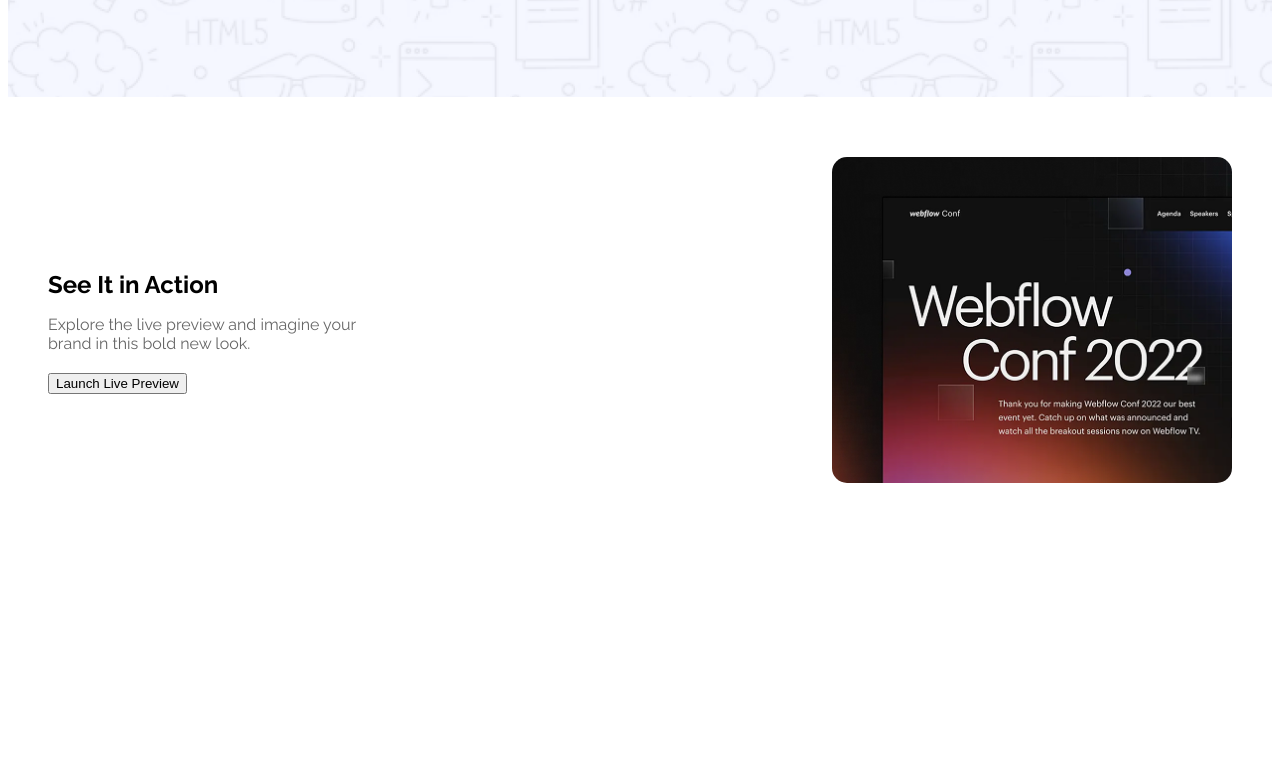
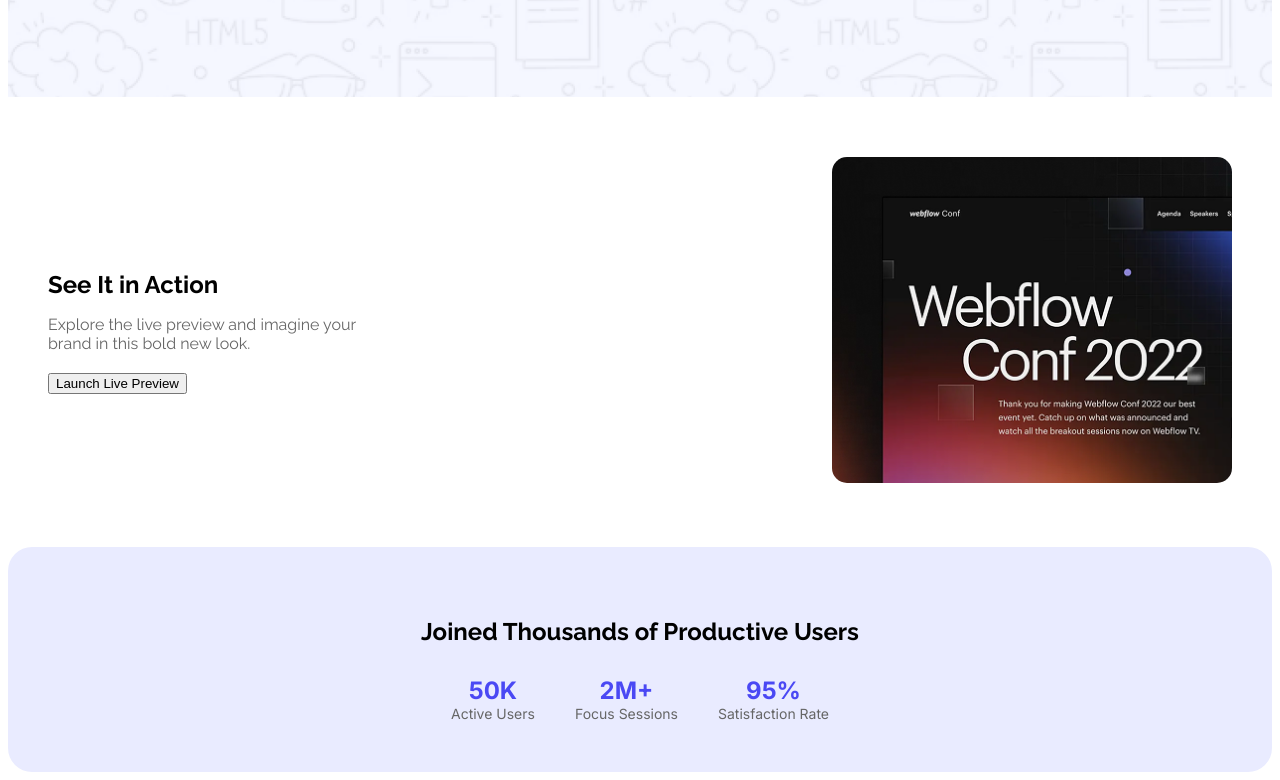
Before and after one commit to Takdirul-Rijan/my-first-assignment-, a plain HTML site: page index.html in a window 1280 px wide. Shown: the part 311-1091 px from the top of the page. Before the commit the page ends 866 px from the top, so only its background shows below. Drawn offline with Linux system fonts and the light colour scheme.

Commit message:
added productive users section

```diff
--- a/index.html
+++ b/index.html
@@ -32,7 +32,7 @@
 
     <main>
 
-        <!-- Action Section -->
+       <!-- Action Section -->
     <div class="action">
       <div class="action-text">
         <h2>See It in Action</h2>
@@ -44,6 +44,27 @@
       </div>
     </div>
 
+    <!-- Productive Users Section -->
+    <div class="stats-section">
+      <div class="stats">
+        <h2>Joined Thousands of Productive Users</h2>
+        <div class="stat-boxes">
+          <div>
+            <div class="stat">50K</div>
+            <div class="stat-sub">Active Users</div>
+          </div>
+          <div>
+            <div class="stat">2M+</div>
+            <div class="stat-sub">Focus Sessions</div>
+          </div>
+          <div>
+            <div class="stat">95%</div>
+            <div class="stat-sub">Satisfaction Rate</div>
+          </div>
+        </div>
+      </div>
+    </div>
+
     </main>
 
     <footer>
--- a/styles/first-assignment.css
+++ b/styles/first-assignment.css
@@ -53,3 +53,36 @@
       max-width: 400px;
       border-radius: 15px;
     }
+
+    /* Productive Users */
+    .stats-section {
+      background-color: #e9ebff;
+      text-align: center;
+      /* width: 1140px; */
+      /* height: 306px; */
+      margin: 0 auto;
+      border: 50px 80px;
+      padding: 50px 80px;
+      border-radius: 24px;
+      max-width: 1140px;
+    }
+    .stats h2 {
+      margin-bottom: 30px;
+      font-family: 'Raleway', sans-serif;
+    }
+    .stat-boxes {
+      display: flex;
+      justify-content: center;
+      gap: 40px;
+    }
+    .stat {
+      font-size: 24px;
+      font-weight: bold;
+      color: #4a48f4;
+      font-family: 'Inter', sans-serif;
+    }
+    .stat-sub {
+      font-size: 14px;
+      color: #666;
+      font-family: 'Inter', sans-serif;
+    }
```
